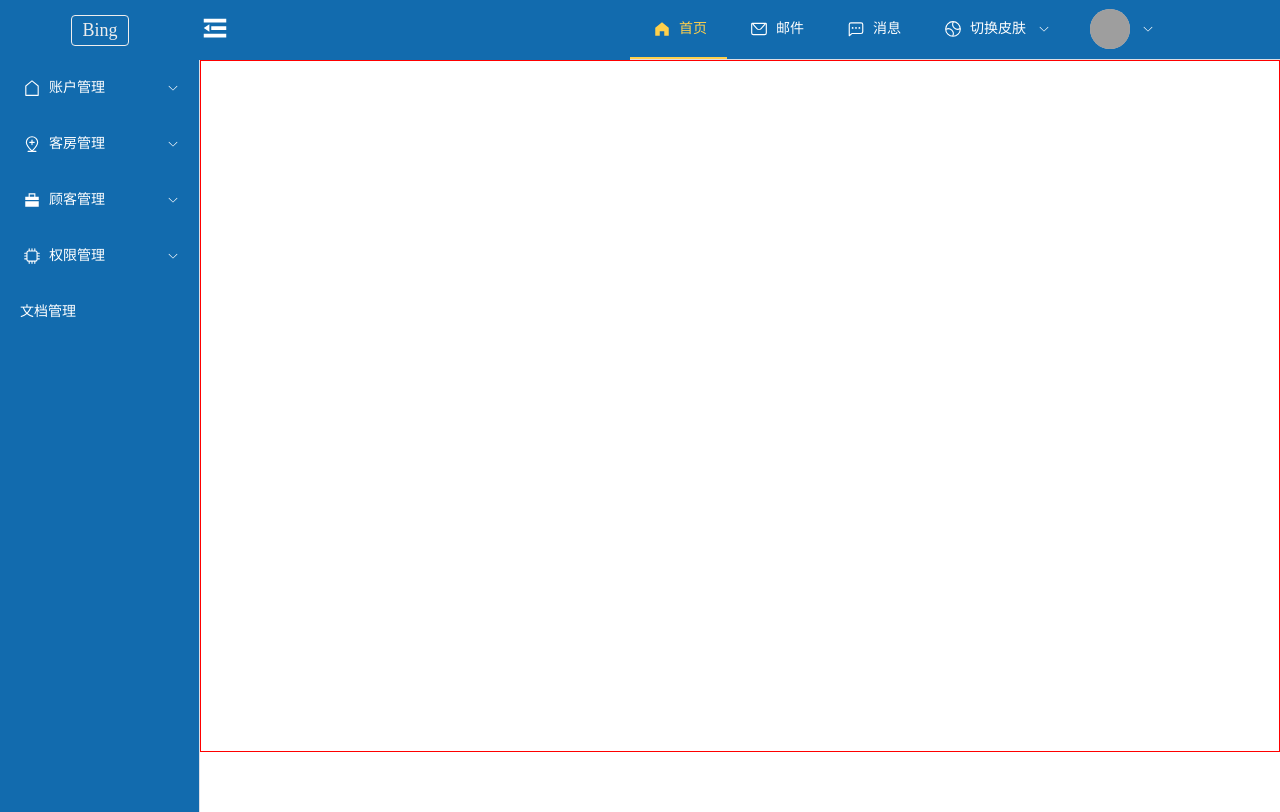
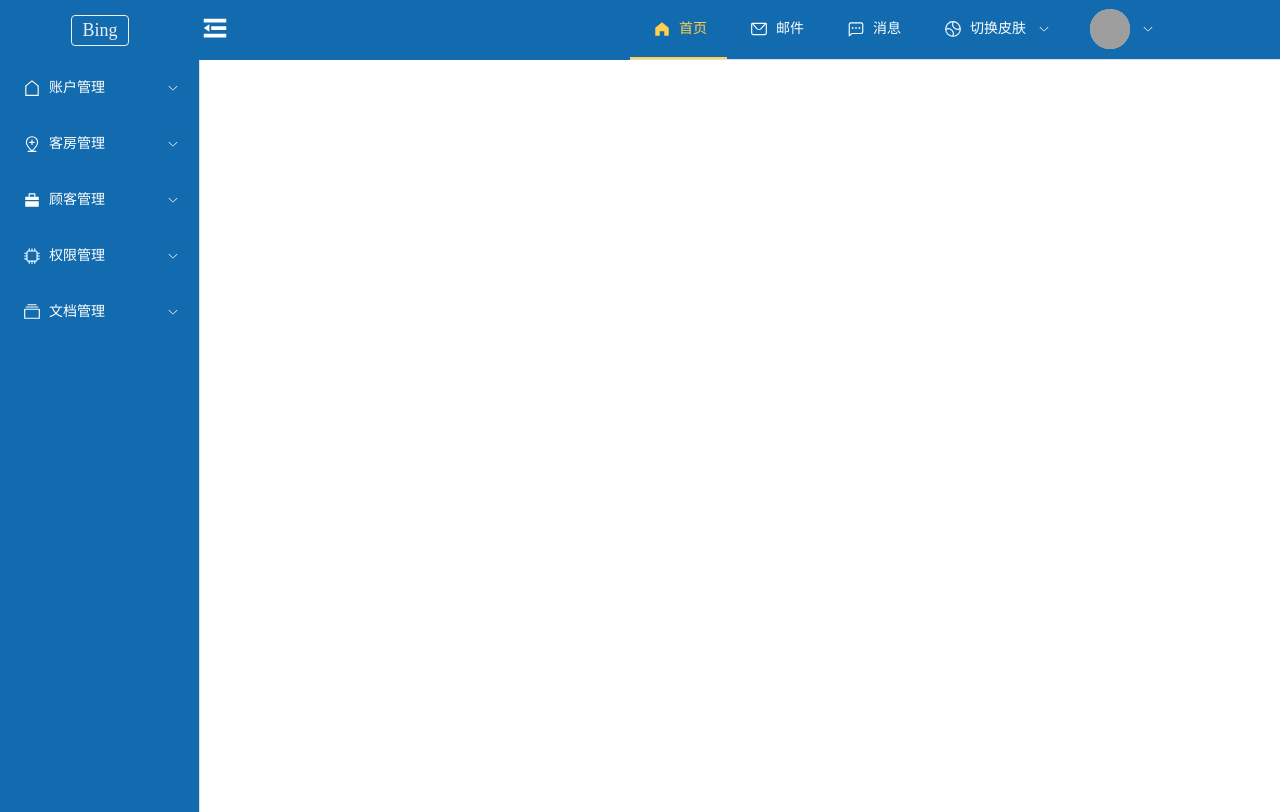
Before and after one commit to Ar4te/gindemo-vue3, a Vue app: page / in a window 1280 px wide. Built offline with nearby package versions, Linux system fonts and the light colour scheme; grey boxes are pictures that could not be loaded.

Commit message:
delete api

```diff
--- a/src/api/articleApi.ts
+++ b/src/api/articleApi.ts
@@ -18,3 +18,9 @@ export let uploadFile = (params: any): Promise<MessageModel> => httpRequest({
   method: 'post',
   data: params,
 });
+
+export let deleteFile = (params: any): Promise<MessageModel> => httpRequest({
+  url: '/api/article/delFile',
+  method: 'delete',
+  params: params,
+});
--- a/src/utils/downloadBase64File.ts
+++ b/src/utils/downloadBase64File.ts
@@ -9,7 +9,6 @@ export function downloadFileFromBase64(base64String: string, fileName: string) {
     }
     byteArrays.push(new Uint8Array(byteNumbers));
   }
-  console.log(fileName);
 
   let _fileType = "text/plain";
   let _fileExtension = 'txt';
--- a/src/views/Layout.vue
+++ b/src/views/Layout.vue
@@ -46,7 +46,18 @@
           </template>
           <el-menu-item index="4-1">权限管理</el-menu-item>
         </el-sub-menu>
-        <el-menu-item index="/articleMgr">文档管理</el-menu-item>
+        <el-sub-menu>
+          <template #title>
+            <el-icon>
+              <Files />
+            </el-icon>
+            <span>文档管理</span>
+          </template>
+          <el-menu-item index="/articleMgr">
+            <el-icon>
+              <Files />
+            </el-icon>文档管理</el-menu-item>
+        </el-sub-menu>
       </el-menu>
     </div>
     <div class="right">
@@ -146,12 +157,9 @@ const handleSelect = (key: string, keyPath: string[]) => {
 };
 
 const handleClose = () => {
-  console.log('handleClose');
-  console.log(currentThemeColor);
 };
 
 const handleOpen = () => {
-  console.log('handleOpen');
 };
 
 const changeThemeColor = (index: number) => {
@@ -239,7 +247,6 @@ const handleRePwd = () => {
       flex: 1;
       padding: 4px;
       height: 100%;
-      border: 1px solid red;
     }
   }
 }
--- a/src/views/article/articleMgr.vue
+++ b/src/views/article/articleMgr.vue
@@ -3,7 +3,7 @@
     <el-button @click="handleRefresh" :icon="Refresh" type="primary" size="small">刷新</el-button>
     <el-button @click="handleUpload" :icon="Upload" type="primary" size="small">上传</el-button>
   </div>
-  <el-table :data="tableData" style="width: 100%" highlight-current-row row-key="ID">
+  <el-table :data="tableData" style="width: 100%" highlight-current-row row-key="ID" stripe height="100%">
     <el-table-column prop="FileName" label="文件名" width="180px" />
     <el-table-column prop="CreatedAt" label="上传时间" />
     <el-table-column prop="Description" label="文件描述" />
@@ -18,15 +18,8 @@
 
   <el-drawer v-model="drawer" ref="drawerRef" class="demo-drawer" direction="rtl" :before-close="closeDrawer"
     :title="drawerTitle">
-    <!-- <template #header>
-      <h4>{{ drawerTitle }}</h4>
-    </template> -->
     <div class="demo-drawer__content">
       <el-form :model="articleForm" label-position="right" :label-width="formLabelWidth">
-        <!-- <el-form-item label="文件名：">
-          <el-input v-model="articleForm.FileName" autocomplete="off" />
-        </el-form-item> -->
-
         <el-form-item label="文件：">
           <el-upload v-model:file-list="file" class="upload-demo" :on-remove="handleRemove" :limit="1"
             :on-exceed="handleExceed" :show-file-list="true" action="" :auto-upload="false">
@@ -48,12 +41,6 @@
           </el-select>
         </el-form-item>
       </el-form>
-      <!-- <div class="demo-drawer__footer">
-        <el-button @click="closeDrawer">Cancel</el-button>
-        <el-button type="primary" :loading="loading">{{
-          loading ? 'Submitting ...' : 'Submit'
-        }}</el-button>
-      </div> -->
     </div>
     <template #footer>
       <div style="flex: auto">
@@ -64,12 +51,12 @@
   </el-drawer>
 </template>
 <script lang="ts">
-import { getAllArticles, downloadFile, uploadFile } from '@/api/articleApi';
+import { getAllArticles, downloadFile, uploadFile, deleteFile } from '@/api/articleApi';
 import { ElMessage } from 'element-plus';
 import { reactive, toRefs } from "vue";
 import { Download, Delete, Edit, Refresh, Upload, Plus } from '@element-plus/icons-vue';
 import { downloadFileFromBase64 } from "@/utils/downloadBase64File";
-import type { UploadProps, UploadUserFile } from 'element-plus'
+import type { UploadUserFile } from 'element-plus'
 export default {
   setup() {
     const formLabelWidth = '100px';
@@ -94,7 +81,6 @@ export default {
       if (res && res.success) {
         let _table = res.data;
         data.tableData = _table.data;
-        ElMessage.success("操作成功");
       } else {
         ElMessage.error(res ? res.msg : '系统异常');
       }
@@ -142,8 +128,17 @@ export default {
       data.articleForm.Description = "";
     };
     //删除文件
-    let handleDelete = (val: any) => {
-      console.log(val.ID);
+    let handleDelete = async (val: any) => {
+      let request = {
+        fileId: val.Id,
+      };
+      let res = await deleteFile(request);
+      if (res && res.success) {
+        ElMessage.success(res.msg);
+        getAllArticle();
+      } else {
+        ElMessage.error(res ? res.msg : "系统异常");
+      }
     };
     //移除文件
     let handleRemove = () => {
@@ -165,6 +160,7 @@ export default {
         if (res && res.success) {
           ElMessage.success(res.msg);
           closeDrawer();
+          getAllArticle();
         } else {
           ElMessage.error(res ? res.msg : "操作异常");
         }
```
